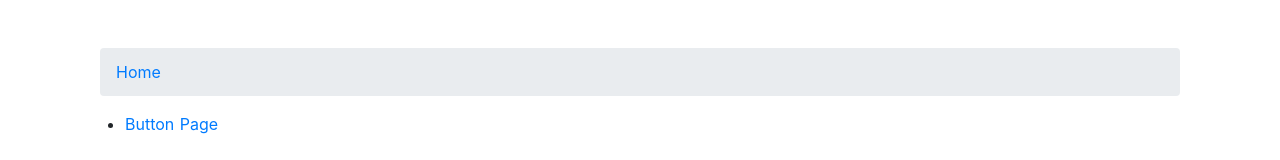
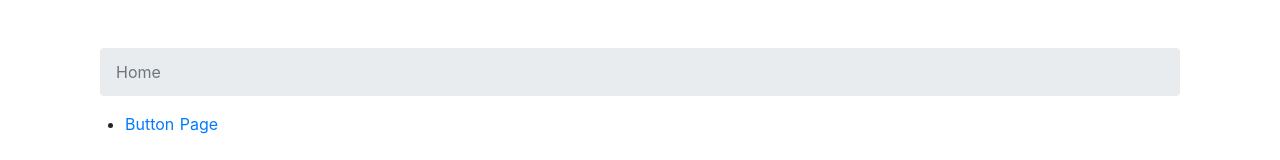
Before and after one commit to negi524/design_collection, a Nuxt app: page / in a window 1280 px wide. Shown: the top 160 px of the page. Built offline with nearby package versions, Linux system fonts and the light colour scheme.

Commit message:
パンくずリストの最後だけリンクしないように

```diff
--- a/components/GlobalHeader.vue
+++ b/components/GlobalHeader.vue
@@ -3,13 +3,18 @@
     <!-- <b-breadcrumb :items="crumbs" /> -->
     <nav aria-label="breadcrumb">
       <ol class="breadcrumb">
+        <template v-for="(item, index) in crumbs">
           <li
-          v-for="item in crumbs"
+            v-if="index === crumbs.length - 1"
             :key="item.text"
             class="breadcrumb-item text-secondary"
           >
+            {{ item.text }}
+          </li>
+          <li v-else :key="item.text" class="breadcrumb-item text-secondary">
             <nuxt-link :to="item.href">{{ item.text }}</nuxt-link>
           </li>
+        </template>
       </ol>
     </nav>
   </div>
```
Lines whose indentation alone changed are shown as unchanged.
